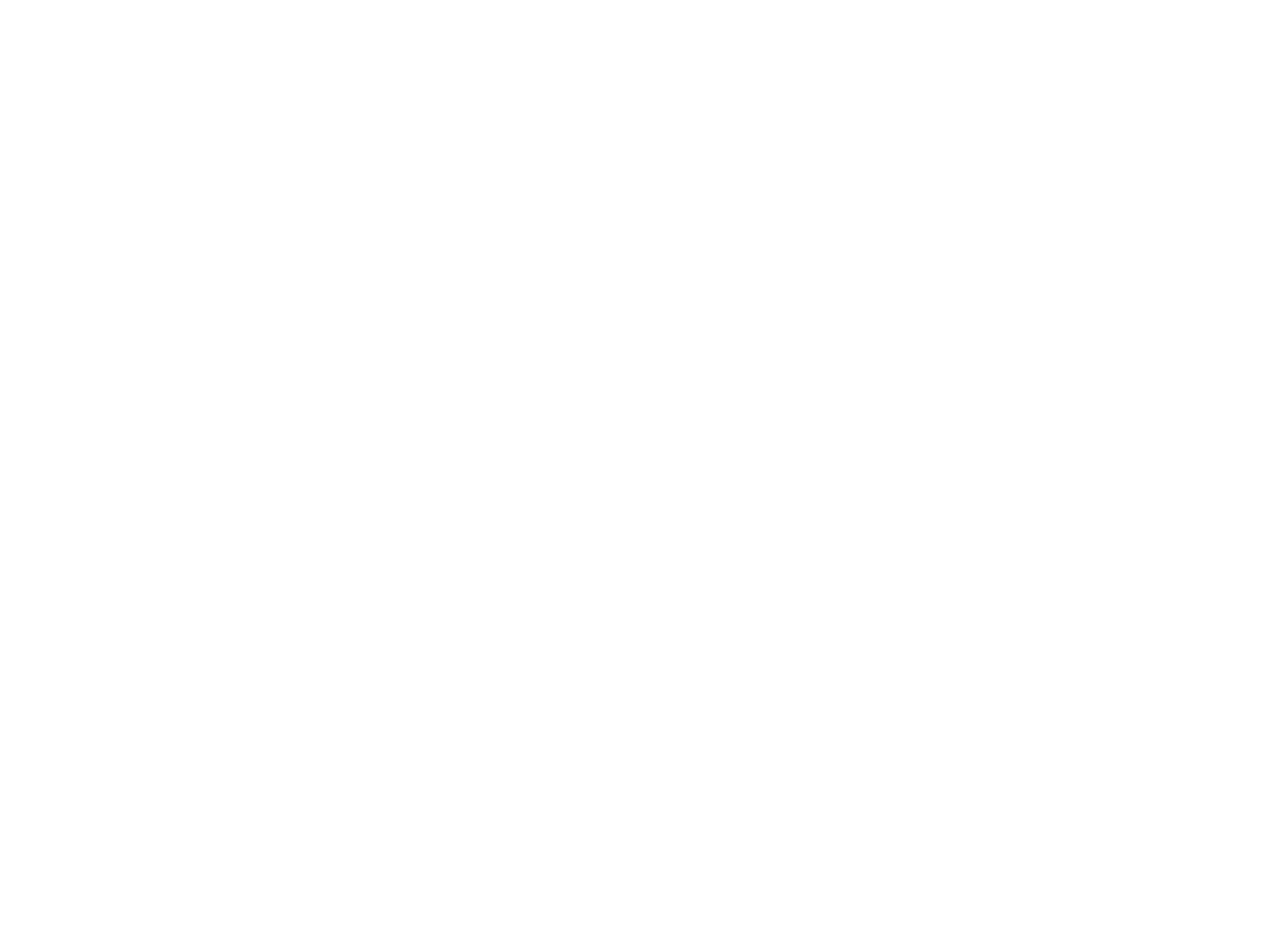
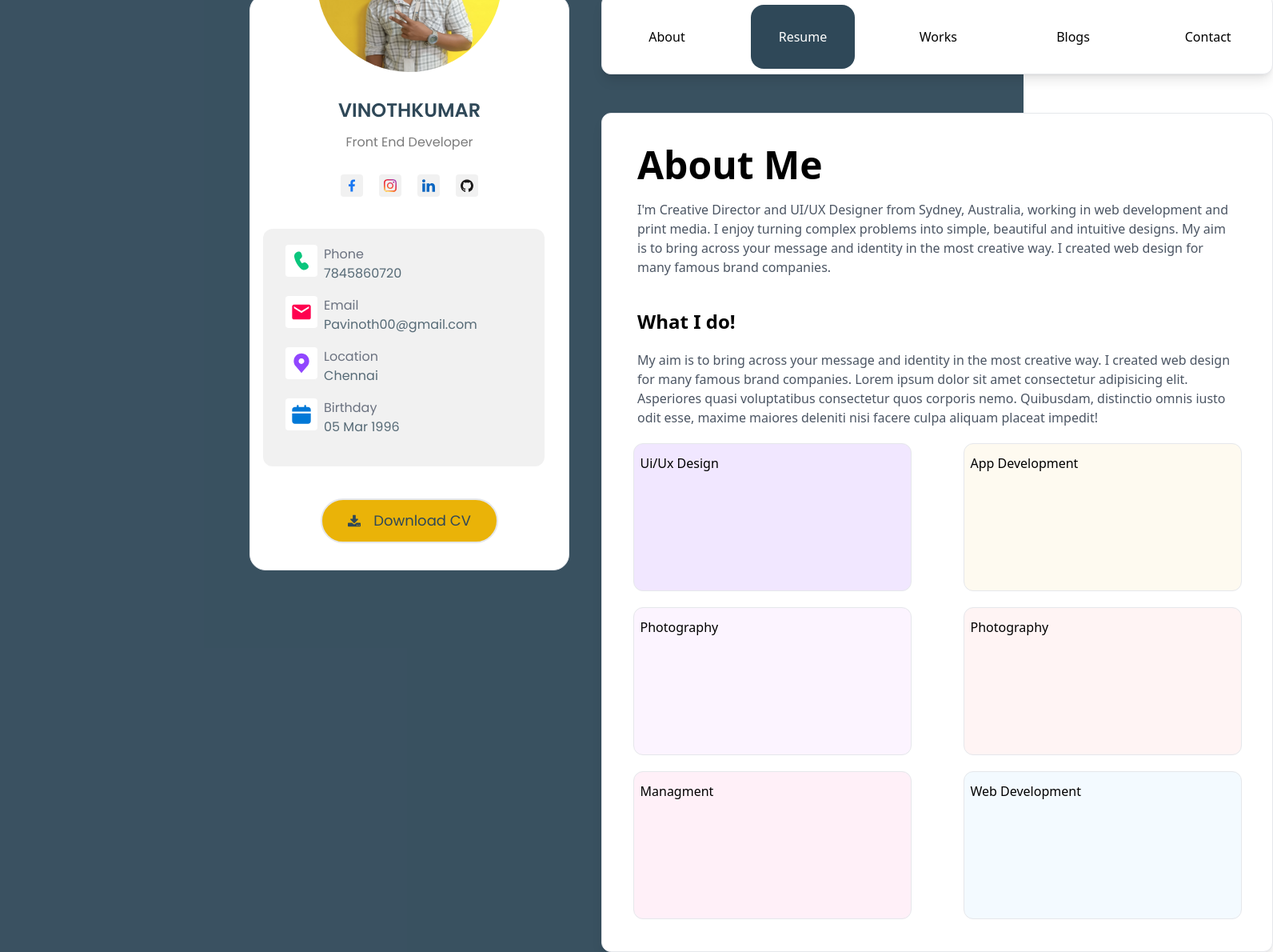
Before and after one commit to vinosmart/Portfolio, a SvelteKit app: page /resume in a window 1280 px wide. Before the commit this address had no page. Shown: the part 207-1397 px from the top of the page at 80% size, 1592 px wide, since content can reach past the window. Before the commit the page ends 800 px from the top, so only its background shows below. Built offline with nearby package versions, Linux system fonts and the light colour scheme.

Commit message:
updated-(routing)

```diff
--- a/src/routes/+layout.svelte
+++ b/src/routes/+layout.svelte
@@ -2,13 +2,14 @@
 // @ts-nocheck
 
 	import '../app.postcss';
-
+	import Sidebar from './Sidebar.svelte';
 
 </script>
 
 <div class="app">
 
-	<main class="flex bg-[#2F4858]/95">
+	<main class="flex bg-[#2F4858]/95 w-full">
+		<Sidebar />
 
 		<slot />
 	</main>
--- a/src/routes/+page.svelte
+++ b/src/routes/+page.svelte
@@ -1,30 +1,34 @@
-
 <script>
 
-	import Sidebar from './Sidebar.svelte';
 </script>
 
 <main class="">
-	<div class="lg:flex  lg:pb-10">
-		<Sidebar/>
-		<div class="flex flex-col px-4">
-			<div class="bg-white shadow-lg rounded-xl w-full lg:w-[840px] h-[100px] hidden lg:block lg:mt-[200px] lg:ml-10 border ">
+	<div class="lg:flex  lg:pb-10 w-fu">
+
+		<div class="flex flex-col ">
+			<div
+				class="bg-white shadow-lg rounded-xl w-full lg:w-[840px] h-[100px] hidden lg:block lg:mt-[200px] lg:ml-10 border "
+			>
 				<ul class="flex   justify-center lg:gap-10 px-4 items-center py-3">
 					<li
 						class=" hover:font-bold w-[130px] h-20 flex justify-center items-center rounded-2xl text-base bg-[#2F4858] text-white cursor-pointer transition-all duration-300 ease-in-out"
 					>
 						About
 					</li>
+					<a href="../resume">
 					<li
 						class=" hover:font-bold w-[130px] h-20 flex justify-center items-center rounded-2xl text-base hover:bg-[#2F4858] hover:text-white cursor-pointer transition-all duration-300 ease-in-out"
 					>
 						Resume
 					</li>
+				</a>
+				<a href="../works">
 					<li
 						class=" hover:font-bold w-[130px] h-20 flex justify-center items-center rounded-2xl text-base hover:bg-[#2F4858] hover:text-white cursor-pointer transition-all duration-300 ease-in-out"
 					>
 						Works
 					</li>
+				</a>
 					<li
 						class=" hover:font-bold w-[130px] h-20 flex justify-center items-center rounded-2xl text-base hover:bg-[#2F4858] hover:text-white cursor-pointer transition-all duration-300 ease-in-out"
 					>
@@ -38,29 +42,58 @@
 				</ul>
 			</div>
 			<div
-				class="bg-white shadow-lg rounded-xl lg:w-[840px] px-4   lg:mt-12 lg:ml-10 border lg:flex-wrap"
+				class="bg-white shadow-lg rounded-xl lg:w-[840px] px-4    lg:mt-12 lg:ml-10 border lg:flex-wrap"
 			>
-				<h1 class="text-5xl text-black font-bold mt-10 ">About Me</h1>
-				<p class="text-gray-600 text-base  mt-5">
+				<h1 class="text-5xl text-black font-bold mt-10 lg:px-7 ">About Me</h1>
+				<p class="text-gray-600 text-base  mt-5 lg:px-7">
 					I'm Creative Director and UI/UX Designer from Sydney, Australia, working in web
 					development and print media. I enjoy turning complex problems into simple, beautiful and
 					intuitive designs. My aim is to bring across your message and identity in the most
 					creative way. I created web design for many famous brand companies.
 				</p>
-				<h1 class="text-2xl text-black font-semibold mt-10 ">What I do!</h1>
-				<p class="text-gray-600 text-base  mt-5">
+				<h1 class="text-2xl text-black font-semibold mt-10  lg:px-7">What I do!</h1>
+				<p class="text-gray-600 text-base  mt-5 lg:px-7">
 					My aim is to bring across your message and identity in the most creative way. I created
-					web design for many famous brand companies.
+					web design for many famous brand companies. Lorem ipsum dolor sit amet consectetur
+					adipisicing elit. Asperiores quasi voluptatibus consectetur quos corporis nemo. Quibusdam,
+					distinctio omnis iusto odit esse, maxime maiores deleniti nisi facere culpa aliquam
+					placeat impedit!
 				</p>
-				<div class="grid lg:grid-cols-2   md:pb-10 mt-5 place-items-center gap-5">
-					<div class="lg:w-[348px]  w-full h-[185px] border rounded-xl bg-yellow-100">Ui/Ux Design</div>
-					<div class="lg:w-[348px] w-full h-[185px] border rounded-xl bg-yellow-100">App Development</div>
-					<div  class="lg:w-[348px] w-full h-[185px] border rounded-xl bg-yellow-100">Photography</div>
-					<div  class="lg:w-[348px] w-full h-[185px] border rounded-xl bg-yellow-100">Photography</div>
-					<div  class="lg:w-[348px] w-full h-[185px] border rounded-xl bg-yellow-100">Managment</div>
-					<div  class="lg:w-[348px] w-full h-[185px] border rounded-xl bg-yellow-100">Web Development</div>
+				<div class="grid lg:grid-cols-2 md:pb-10 mt-5 place-items-center  gap-5">
+					<div class="lg:w-[348px]  w-full h-[185px] border rounded-xl px-2 py-3 bg-[#bb86fc]/20">
+						Ui/Ux Design
+					</div>
+					<div class="lg:w-[348px] w-full h-[185px] border rounded-xl px-2 py-3 bg-[#FEFAF0]">
+						App Development
+					</div>
+					<div class="lg:w-[348px] w-full h-[185px] border rounded-xl px-2 py-3 bg-[#FCF4FF]">
+						Photography
+					</div>
+					<div class="lg:w-[348px] w-full h-[185px] border rounded-xl px-2 py-3 bg-[#FFF4F4]">
+						Photography
+					</div>
+					<div class="lg:w-[348px] w-full h-[185px] border rounded-xl px-2 py-3 bg-[#FFF0F8]">
+						Managment
+					</div>
+					<div class="lg:w-[348px] w-full h-[185px] border rounded-xl px-2 py-3 bg-[#F3FAFF]">
+						Web Development
+					</div>
+				</div>
+
+				<div class="bg-[#F3FAFF] h-[200px] rounded-xl flex flex-col  px-4">
+					<h1 class="mt-6 text-2xl font-semibold text-center">Clients</h1>
+					<div class="flex-1">
+						<ul class="flex justify-between mt-28">
+							<li class="bi bi-bar-chart">dd</li>
+							<li>dd</li>
+							<li>dd</li>
+							<li>dd</li>
+							<li>dd</li>
+						</ul>
+					</div>
 				</div>
 			</div>
+
 		</div>
 	</div>
 </main>
--- a/src/routes/Sidebar.svelte
+++ b/src/routes/Sidebar.svelte
@@ -6,7 +6,7 @@
 <main class="">
 	<div class="bg-white w-full pb-10 lg:hidden  ">Nav</div>
 	<div
-		class="lg:w-[400px] h-[720px] flex flex-col items-center lg:ml-[312px] lg:mt-[200px] lg:pb-20  w-full  lg:mb-0 mx-auto relative md:bg-[#2F4858]/10 lg:bg-white text-center lg:border px- lg:rounded-[20px] mt-64"
+		class="lg:w-[400px] h-[720px] flex flex-col items-center lg:ml-[10px] xl:ml-[312px] lg:mt-[200px] lg:pb-20  w-full  lg:mb-0 mx-auto relative md:bg-[#2F4858]/10 lg:bg-white text-center lg:border px- lg:rounded-[20px] mt-64"
 	>
 
 		<div>
@@ -91,7 +91,7 @@
 		<div class="flex justify-center">
 			<a href="/profile.jpg"
 				><button
-					class="rounded-full lg:px-8 px-16 py-6 lg:py-3 text-lg md:text-[#2F4858] text-white border-2 items-center flex mt-32 lg:mt-10 bg-yellow-500"
+					class="rounded-full lg:px-8 px-16 py-6 	 lg:py-3 text-lg md:text-[#2F4858] text-white border-2 items-center flex mt-32 lg:mt-10 bg-yellow-500"
 				>
 					<img src="/fa_download.svg" class="w-4 h-4  mr-4 " alt="" /> Download CV</button
 				></a
--- /dev/null
+++ b/src/routes/resume/+page.svelte
@@ -0,0 +1,75 @@
+<main>
+    <div
+    class="bg-white shadow-lg rounded-xl w-full lg:w-[840px] h-[100px] hidden lg:block lg:mt-[200px] lg:ml-10 border "
+>
+    <ul class="flex   justify-center lg:gap-10 px-4 items-center py-3">
+        <a href="./">
+        <li
+            class=" hover:font-bold w-[130px] h-20 flex justify-center items-center rounded-2xl text-base  text-black cursor-pointer transition-all duration-300 ease-in-out"
+        >
+            About
+        </li>
+    </a>
+        <a href="../resume">
+        <li
+            class=" hover:font-bold w-[130px] h-20 flex justify-center items-center rounded-2xl text-base hover:bg-[#2F4858] bg-[#2F4858] text-white cursor-pointer transition-all duration-300 ease-in-out"
+        >
+            Resume
+        </li>
+    </a>
+        <li
+            class=" hover:font-bold w-[130px] h-20 flex justify-center items-center rounded-2xl text-base hover:bg-[#2F4858] hover:text-white cursor-pointer transition-all duration-300 ease-in-out"
+        >
+            Works
+        </li>
+        <li
+            class=" hover:font-bold w-[130px] h-20 flex justify-center items-center rounded-2xl text-base hover:bg-[#2F4858] hover:text-white cursor-pointer transition-all duration-300 ease-in-out"
+        >
+            Blogs
+        </li>
+        <li
+            class=" hover:font-bold w-[130px] h-20 flex justify-center items-center rounded-2xl text-base hover:bg-[#2F4858] hover:text-white cursor-pointer transition-all duration-300 ease-in-out"
+        >
+            Contact
+        </li>
+    </ul>
+</div>
+<div
+class="bg-white shadow-lg rounded-xl lg:w-[840px] px-4    lg:mt-12 lg:ml-10 border lg:flex-wrap"
+>
+<h1 class="text-5xl text-black font-bold mt-10 lg:px-7 ">About Me</h1>
+<p class="text-gray-600 text-base  mt-5 lg:px-7">
+    I'm Creative Director and UI/UX Designer from Sydney, Australia, working in web
+    development and print media. I enjoy turning complex problems into simple, beautiful and
+    intuitive designs. My aim is to bring across your message and identity in the most
+    creative way. I created web design for many famous brand companies.
+</p>
+<h1 class="text-2xl text-black font-semibold mt-10  lg:px-7">What I do!</h1>
+<p class="text-gray-600 text-base  mt-5 lg:px-7">
+    My aim is to bring across your message and identity in the most creative way. I created
+    web design for many famous brand companies. Lorem ipsum dolor sit amet consectetur
+    adipisicing elit. Asperiores quasi voluptatibus consectetur quos corporis nemo. Quibusdam,
+    distinctio omnis iusto odit esse, maxime maiores deleniti nisi facere culpa aliquam
+    placeat impedit!
+</p>
+<div class="grid lg:grid-cols-2 md:pb-10 mt-5 place-items-center  gap-5">
+    <div class="lg:w-[348px]  w-full h-[185px] border rounded-xl px-2 py-3 bg-[#bb86fc]/20">
+        Ui/Ux Design
+    </div>
+    <div class="lg:w-[348px] w-full h-[185px] border rounded-xl px-2 py-3 bg-[#FEFAF0]">
+        App Development
+    </div>
+    <div class="lg:w-[348px] w-full h-[185px] border rounded-xl px-2 py-3 bg-[#FCF4FF]">
+        Photography
+    </div>
+    <div class="lg:w-[348px] w-full h-[185px] border rounded-xl px-2 py-3 bg-[#FFF4F4]">
+        Photography
+    </div>
+    <div class="lg:w-[348px] w-full h-[185px] border rounded-xl px-2 py-3 bg-[#FFF0F8]">
+        Managment
+    </div>
+    <div class="lg:w-[348px] w-full h-[185px] border rounded-xl px-2 py-3 bg-[#F3FAFF]">
+        Web Development
+    </div>
+</div>
+</main>
--- /dev/null
+++ b/src/routes/works/+page.svelte
@@ -0,0 +1,4 @@
+<main>
+
+    <h1>hi</h1>
+</main>
```
